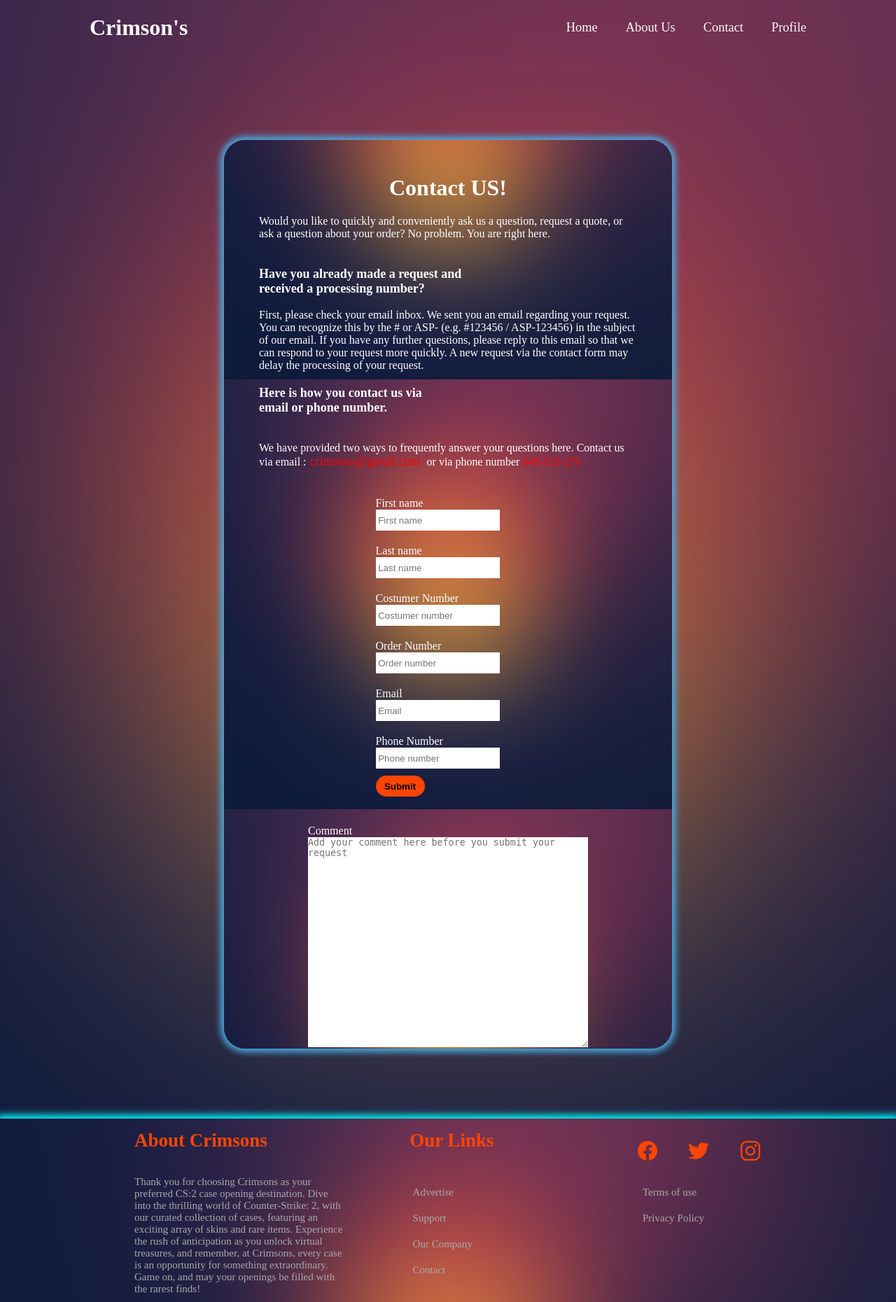
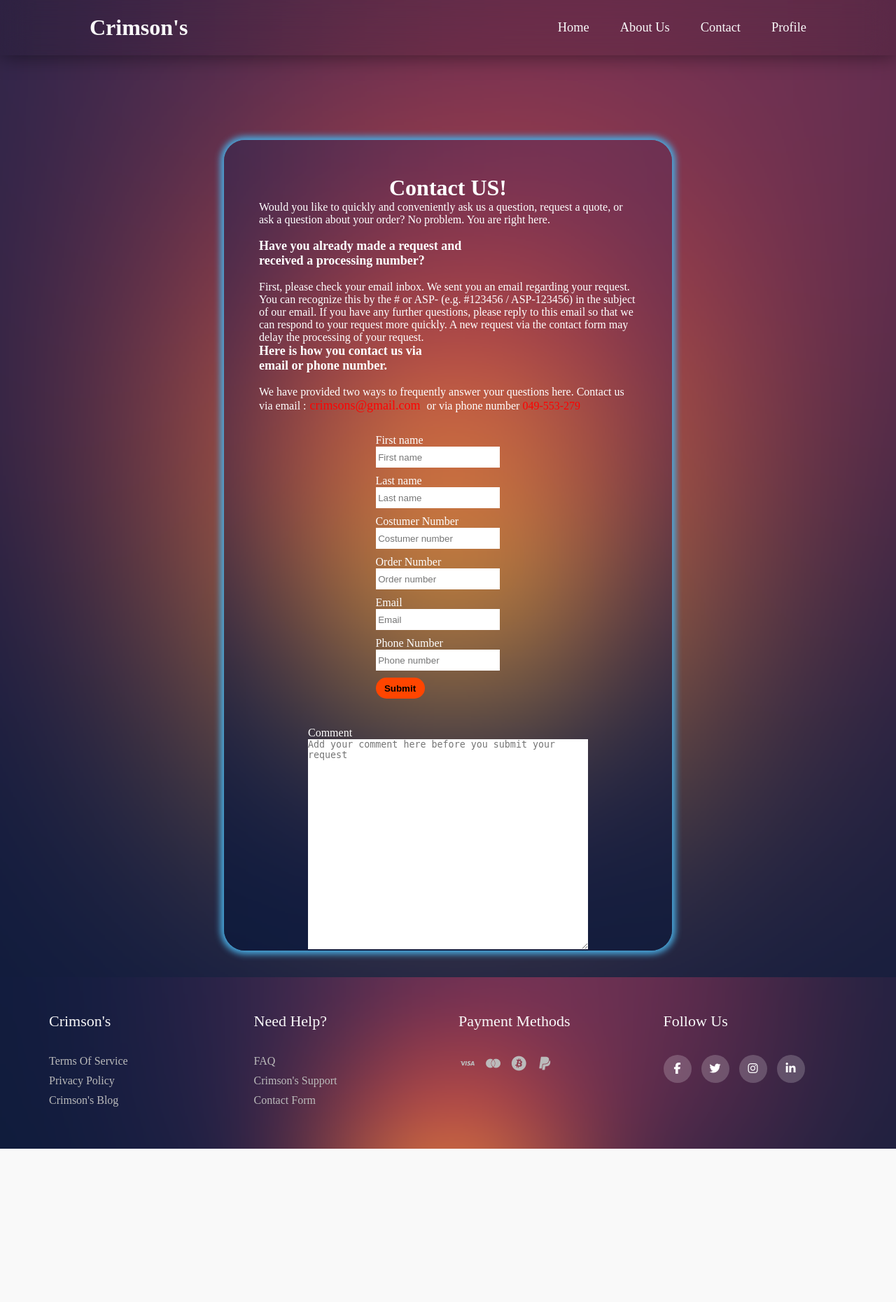
Before and after one commit to florentmuqolli/Projekti-10-11-23, a PHP site: page /Kontakt.html in a window 1280 px wide. Shown: the whole page at 70% size. After the commit the page ends 1641 px from the top, so only its background shows below. Run offline with PHP 8.4, Linux system fonts and the light colour scheme; some libraries are stand-ins or nearby versions.

Commit message:
Finishing touches

```diff
--- a/Kontakt.css
+++ b/Kontakt.css
@@ -30,11 +30,30 @@ header
     align-items: center;
     z-index: 100;
 }
+
+header::before
+{
+    content: '';
+    position: absolute;
+    top: 0;
+    left: 0;
+    width: 100%;
+    height: 100%;
+    background: rgb(0, 0, 0, .1);
+    backdrop-filter: blur(20px);
+    box-shadow: 0 0 30px rgba(0,0,0, .5);
+    z-index: -1;
+}
 .crimson
 {
     font-size: 2rem;
     font-weight: 700;
     color: #f9f9f9;
+}
+
+#check
+{
+    display: none;
 }
 
 .ubt a
@@ -45,18 +64,84 @@ header
     margin-left: 2.5rem;
 }
 
-header .ubt{
-    display: flex;
-    justify-content: space-between;
+.ikonat
+{
+    position: absolute;
+    right: 5%;
+    font-size: 2.8rem;
+    color: #f9f9f9;
+    cursor: pointer;
+    display: none;
+}
+
+@media (max-width: 992px)
+{
+    header
+    {
+        padding: 1.3rem 5%;
+    }
+}
+
+@media (max-width: 768px)
+{
+    .ikonat
+    {
+        display: inline-flex;
+    }
+
+    #check:checked~.ikonat #menu
+    {
+        display: none;
+    }
+
+    #check:checked~.ikonat #close
+    {
+        display: block;
+    }
+
+    .ikonat #close
+    {
+        display: none;
+    }
+
+
+    .ubt
+    {
+        position: absolute;
+        top: 100%;
+        left: 0;
+        width: 100%;
+        height: 0;
+        background: rgb(0, 0, 0, .1);
+        backdrop-filter: blur(40px);
+        box-shadow: 0 .5rem 1rem  rgba(0, 0, 0, .1);
+        overflow: hidden;
+        transition: .3s ease;
+    }
+
+    #check:checked~.ubt
+    {
+        height: 12.7rem;
+    }
+
+    .ubt a
+    {
+        display: block;
+        font-size: 1.1rem;
+        margin: 1.5rem 0;
+        text-align: center;
+    }
 }
 
 .conus{
     display: flex;
     flex-wrap: wrap;
     position: relative;
-    margin: 200px 25% 0 25%;
+    margin: 200px 25% 3% 25%;
     justify-content: center;
     background: url(/img/download.png);
+    background-repeat: no-repeat;
+    background-size: cover;
     background-position: center;
     border-radius: 30px;
     color: white;
@@ -114,127 +199,135 @@ body
 }
 
 
-footer{
+footer
+{
     background-image: url(/img/download.png);
     background-repeat: no-repeat;
     background-size: cover;
-    box-shadow: 0 0 10px 5px cyan;
-    display: flex;
-    flex-direction: column;
-    justify-content: space-between;
-    align-items: center;
-    color: darkgray;
-    font-size: 15px;
-    margin: 100px 0 0 0;
-    padding-bottom: 10px;
-}
-.footeri{
-    display: flex;
-    justify-content: space-between;
-    align-items: center;
-    width: 70%;
-    color: orangered;
-    font-size: larger;
-    font-weight: bold;
-}
-.fotot{
-    display: flex;
-    justify-content: space-between;
-    width: 20%;
-    margin-top: 30px;
-
-}
-.fotot .img1{
-    width: 32px;
-    height: 32px;
-}
-.fotot .img2{
-    width: 32px;
-    height: 32px;
-}
-.fotot .img3{
-    width: 32px;
-    height: 32px;
-}
-.fotot .img1:hover{
-    cursor: pointer;
-}
-.fotot .img2:hover{
-    cursor: pointer;
-}
-.fotot .img3:hover{
-    cursor: pointer;
+    padding: 50px 0;
 }
 
-.footeri a
+.d1
 {
-    text-decoration: none;
-    margin-block: 50px;
-    font-size: large;
+    max-width: 1170px;
+    margin: auto;
+}
 
+ul
+{
+    list-style: none;
+}
+
+.titull
+{
     display: flex;
     flex-wrap: wrap;
 }
-.footermain{
-    display: flex;
-    justify-content: space-between;
-    width: 70%;
+
+.lista
+{
+    width: 25%;
+    padding: 0 15px;
 }
-.footerleft{
-    display: flex;
-    flex-direction: column;
-    width: 300px;
-    justify-content: center;
-    font-size: 15px;
+
+.listap
+{
+    width: 25%;
+    padding: 0 15px;
 }
-.footerright{
-    margin-left: 20px;
-    margin: 15px 0 0 20px;
-    display: flex;
-    flex-direction: column;
-    width: 170px;
-    align-items: flex-start;
+
+.lista h4
+{
+    font-size: 22px;
+    text-transform: capitalize;
+    margin-bottom: 35px;
+    color:#f9f9f9;
+    font-weight: 500;
+    position: relative;
 }
-.footerright .p5:hover{
-    text-decoration: underline;
-    cursor: pointer;
 
+.listap h4
+{
+    font-size: 22px;
+    text-transform: capitalize;
+    margin-bottom: 35px;
+    color:#f9f9f9;
+    font-weight: 500;
+    position: relative;
 }
-.footerright .p6:hover{
-    text-decoration: underline;
-    cursor: pointer;
 
+.lista ul li
+{
+    margin-bottom: 10px;
 }
-.footercenter{
-    align-items: flex-start;
-    margin-left: -14%;
-    margin-top: 15px;
+
+.listap .ulp
+{
+    margin-bottom: 10px;
 }
-p{
-    margin-top: 20px;
+
+.lista ul li a
+{
+    font-size: 16px;
+    text-transform: capitalize;
+    color: #ffffff;
+    font-weight: 300;
+    display: block;
+    color: #bbbbbb;
 }
-.footercenter .p1:hover{
-    text-decoration: underline;
-    cursor: pointer;
+
+.listap .ulp a
+{
+    font-size: 25px;
+    text-transform: capitalize;
+    color: #ffffff;
+    font-weight: 300;
+    display: inline-flex;
+    margin-right: 3%;
+    color: #bbbbbb;
 }
-.footercenter .p2:hover{
-    text-decoration: underline;
-    cursor: pointer;
+
+.lista .rrjetet a
+{
+    display: inline-block;
+    height: 40px;
+    width: 40px;
+    background-color: rgba(255,255,255,0.2);
+    margin:0 10px 10px 0;
+    text-align: center;
+    line-height: 40px;
+    border-radius: 50%;
+    color: #ffffff;
 }
-.footercenter .p3:hover{
-    text-decoration: underline;
-    cursor: pointer;
+
+.lista .rrjetet a:hover
+{
+    color: #141a1c;
+    background-color: #ffffff;
 }
-.footercenter .p4:hover{
-    text-decoration: underline;
-    cursor: pointer;
+
+@media(max-width: 768px)
+{
+    .lista
+    {
+        width: 50%;
+        margin-bottom: 30px;
+    }
+    .listap
+    {
+        width: 50%;
+        margin-bottom: 30px;
+    }
 }
-.fotofooter{
-    display: flex;
-    justify-content: space-evenly;
+
+@media(max-width: 574px)
+{
+    .lista
+    {
+        width: 100%;
+    }
+    .listap
+    {
+        width: 100%;
+    }
 }
-.fundi{
-    display: flex;
-    justify-content: space-between;
-    width: 70%;
-}
--- a/Kontakt.html
+++ b/Kontakt.html
@@ -6,15 +6,30 @@
     <title>Crimsons</title>
     <link rel="stylesheet" href="Kontakt.css">
     <script src="https://kit.fontawesome.com/a076d05399.js" crossorigin="anonymous"></script>
+    <link href='https://unpkg.com/boxicons@2.1.4/css/boxicons.min.css' rel='stylesheet'>
+    <link rel="stylesheet" href="https://cdnjs.cloudflare.com/ajax/libs/font-awesome/6.5.1/css/all.min.css">
 </head>
 <header>
     <a href="#" class="crimson"> Crimson's</a>
-        <nav class="ubt">
-            <a href="#"> Home</a>
-            <a href="#">About Us</a>
-            <a href="#" class="kontaktona" onclick="con()"> Contact</a>
-            <a href="#"> Profile</a>
-        </nav>
+
+    <input type="checkbox" id="check">
+    <label for="check" class="ikonat">
+        <i class='bx bx-menu' id="menu"></i>
+        <i class='bx bx-x' id="close"></i>
+    </label>
+    <!--<img class="crimson" src="img/600px-Crimson2_logo.png" width="10%" alt="logojoja">-->
+    <nav class="ubt">
+        <a href="skeletura-main.html"> Home</a>
+        <a href="#">About Us</a>
+        <a href="#" class="kontaktona" onclick="con()"> Contact</a>
+        <a href="#"> Profile</a>
+        <!--<ul>
+            <li><span><ion-icon name="home-outline"></ion-icon></span><a href="#"> Home</a></li>
+            <li><span><ion-icon name="information-circle-outline"></ion-icon></span> <a href="#footeri">About Us</a></li>
+            <li><span><ion-icon name="call-outline"></ion-icon></span><a href="#" class="kontaktona" onclick="con()"> Contact</a></li>
+            <li><span><ion-icon name="person-circle-outline"></ion-icon></span><a href="#"> Profile</a></li>
+        </ul>-->
+    </nav>
 </header>
 
 <body>
@@ -43,36 +58,51 @@
 
     </div>
 
+    <footer>
+        <div class="d1">
+            <div class="titull">
+                <div class="lista">
+                    <h4>Crimson's</h4>
+                    <ul>
+                        <li><a href="">Terms of Service</a></li>
+                        <li><a href="">Privacy Policy</a></li>
+                        <li><a href="">Crimson's blog</a></li>
+                    </ul>
+                </div>
+                <div class="lista">
+                    <h4>Need Help?</h4>
+                    <ul>
+                        <li><a href="">FAQ</a></li>
+                        <li><a href="">Crimson's Support</a></li>
+                        <li><a href="">Contact Form</a></li>
+                    </ul>
+                </div>
+                <div class="listap">
+                    <h4>Payment Methods</h4>
+                    <div class="ulp">
+                        <a href=""><i class='bx bxl-visa'></i></a>
+                        <a href=""><i class='bx bxl-mastercard' ></i></a>
+                        <a href=""><i class='bx bxl-bitcoin' ></i></a>
+                        <a href=""><i class='bx bxl-paypal' ></i></a>
+                    </div>
+                </div>
+                <div class="lista">
+                    <h4>Follow us</h4>
+                    <div class="rrjetet">
+                        <a href=""><i class="fab fa-facebook-f"></i></a>
+                        <a href=""><i class="fab fa-twitter"></i></a>
+                        <a href=""><i class="fab fa-instagram"></i></a>
+                        <a href=""><i class="fab fa-linkedin-in"></i></a>
+                    </div>
+                </div>
+            </div>
+        </div>
+</footer>
+
 
 <script src="Kontakt.js"></script>
     <script type="module" src="https://unpkg.com/ionicons@7.1.0/dist/ionicons/ionicons.esm.js"></script>
    <script nomodule src="https://unpkg.com/ionicons@7.1.0/dist/ionicons/ionicons.js"></script>
 </body>
-<footer>
-    <div id="footeri" class="footeri">
-        <h2>About Crimsons</h2>
-        <h2>Our Links</h2>
-        <div class="fotot">
-            <ion-icon name="logo-facebook" class="img1"></ion-icon>
-            <ion-icon name="logo-twitter" class="img2"></ion-icon>
-            <ion-icon name="logo-instagram" class="img3"></ion-icon>
-        </div>
-    </div>
-    <div class="footermain">
-        <div class="footerleft">
-            <p>Thank you for choosing Crimsons as your preferred CS:2 case opening destination. Dive into the thrilling world of Counter-Strike: 2, with our curated collection of cases, featuring an exciting array of skins and rare items. Experience the rush of anticipation as you unlock virtual treasures, and remember, at Crimsons, every case is an opportunity for something extraordinary. Game on, and may your openings be filled with the rarest finds!</p>
-        </div>
-        <div class="footercenter">
-            <p class="p1">Advertise</p>
-            <p class="p2">Support</p>
-            <p class="p3">Our Company</p>
-            <p class="p4">Contact</p>
-        </div>
-        <div class="footerright">
-            <p class="p5">Terms of use</p>
-            <p class="p6">Privacy Policy</p>
-        </div>
-    </div>
-</footer>
 
 </html>
```
